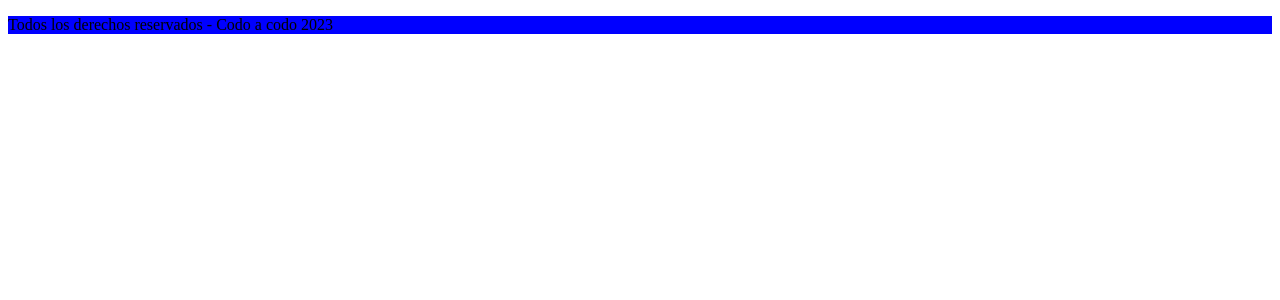
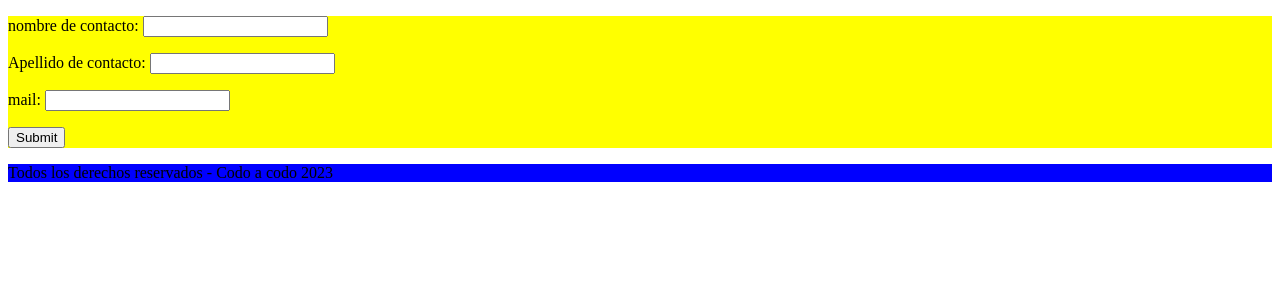
Before and after one commit to DiegoGomezcor4/cacDjangoAulaVirtual, a Django app: page /aula_virtual/contacto in a window 1280 px wide. Shown: the part 199-499 px from the top of the page. Run offline with Django 4.2, Linux system fonts and the light colour scheme.

Commit message:
formulario en proceso

```diff
--- a/core/forms.py
+++ b/core/forms.py
@@ -4,4 +4,4 @@ class ContactoForm(forms.Form):
     nombre = forms.CharField(label="nombre de contacto",required=True)
     apellido = forms.CharField(label="Apellido de contacto",required=True)
     mail = forms.EmailField(label="mail",required=True)
-    mensaje = forms.Textarea("dejanos tu comentario")
+    mensaje = forms.Textarea()
--- a/core/templates/core/contacto.html
+++ b/core/templates/core/contacto.html
@@ -7,4 +7,11 @@
 {% block section_title %} Completa el siguiente formulario {% endblock %}
 {% block content %}
 
+    <form action="">
+        {% csrf_token %}
+        {{ contacto_form.as_p }}
+
+        <input type="submit">
+    </form>
+
 {% endblock %}
--- a/core/views.py
+++ b/core/views.py
@@ -1,6 +1,7 @@
 from datetime import datetime
 from django.http import HttpResponse
 from django.shortcuts import render
+from .forms import ContactoForm
 
 def index(request):
     context = {
@@ -11,7 +12,10 @@ def index(request):
     return render(request, "core/index.html", context)
 
 def contacto(request):
+    formulario = ContactoForm()
+
     context = {
+        'contacto_form' : formulario
 
     }
     return render(request, 'core/contacto.html',context)
```
